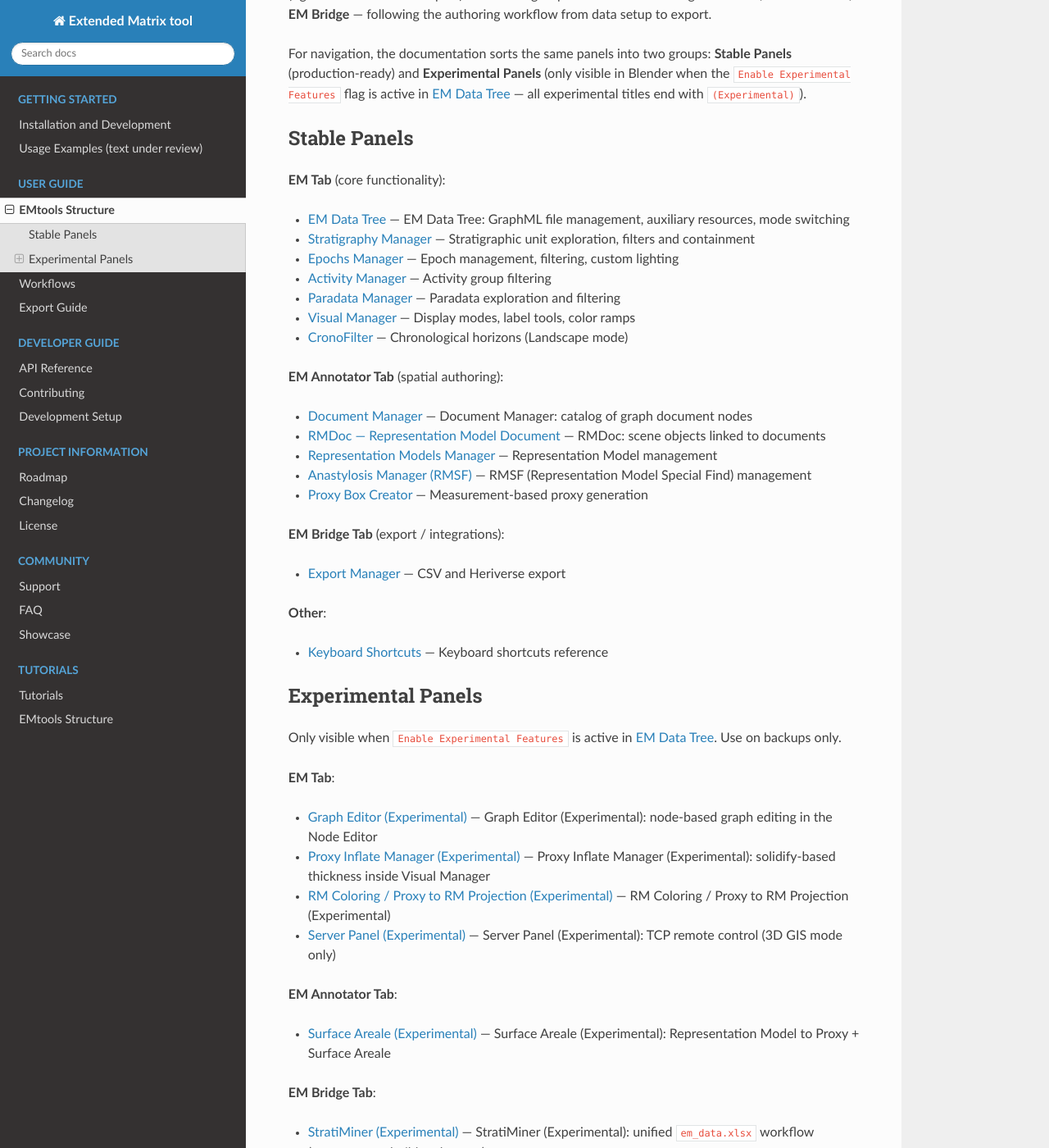
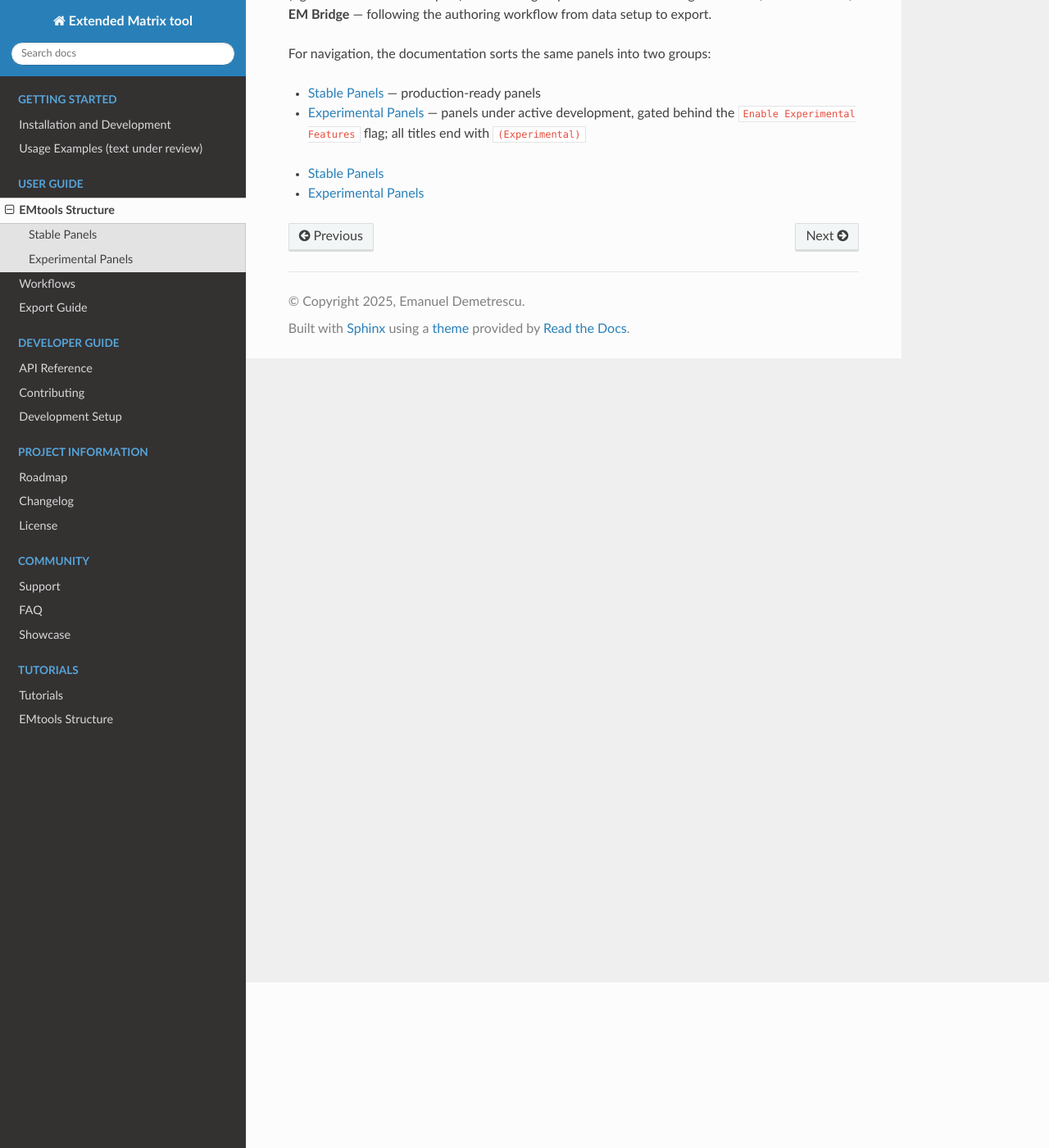
Before and after one commit to zalmoxes-laran/EM-blender-tools-doc, a Sphinx documentation site: the page built from docs/panels/index.rst, in a window 1280 px wide and 1400 px high, scrolled down 202 px. Shown: the whole window at 82% size. Built offline with Sphinx 7.4.7 and the Read the Docs theme 3.1.0, drawn with Linux system fonts in a browser that asks for light colours; some of the changed text lies outside the part shown.

```diff
--- a/docs/panels/index.rst
+++ b/docs/panels/index.rst
@@ -1,98 +1,22 @@
 EMtools Structure
 =================
 
-The addon is divided into several independent panels that can be moved within
-the Blender sidebar (right side of the 3D Viewport). Panels are grouped into
-three tab categories — **EM**, **EM Annotator**, **EM Bridge** — following
-the authoring workflow from data setup to export.
+The addon is divided into several independent panels that can be moved
+within the Blender sidebar (right side of the 3D Viewport). Panels are
+grouped into three tab categories — **EM**, **EM Annotator**,
+**EM Bridge** — following the authoring workflow from data setup to
+export.
 
 For navigation, the documentation sorts the same panels into two
-groups: **Stable Panels** (production-ready) and **Experimental Panels**
-(only visible in Blender when the ``Enable Experimental Features`` flag
-is active in :ref:`EMsetup` — all experimental titles end with
-``(Experimental)``).
+groups:
 
-Stable Panels
--------------
-
-**EM Tab** (core functionality):
-
-- :doc:`em_setup` — EM Data Tree: GraphML file management, auxiliary resources, mode switching
-- :doc:`stratigraphy_manager` — Stratigraphic unit exploration, filters and containment
-- :doc:`epochs_manager` — Epoch management, filtering, custom lighting
-- :doc:`activity_manager` — Activity group filtering
-- :doc:`paradata_manager` — Paradata exploration and filtering
-- :doc:`visual_manager` — Display modes, label tools, color ramps
-- :doc:`cronofilter` — Chronological horizons (Landscape mode)
-
-**EM Annotator Tab** (spatial authoring):
-
-- :doc:`document_manager_3d` — Document Manager: catalog of graph document nodes
-- :doc:`rmdoc_manager` — RMDoc: scene objects linked to documents
-- :doc:`rm_manager` — Representation Model management
-- :doc:`anastylosis_manager` — RMSF (Representation Model Special Find) management
-- :doc:`proxy_box_creator` — Measurement-based proxy generation
-
-**EM Bridge Tab** (export / integrations):
-
-- :doc:`export_manager` — CSV and Heriverse export
-
-**Other**:
-
-- :doc:`keyboard_shortcuts` — Keyboard shortcuts reference
-
-Experimental Panels
--------------------
-
-Only visible when ``Enable Experimental Features`` is active in
-:ref:`EMsetup`. Use on backups only.
-
-**EM Tab**:
-
-- :doc:`graph_editor` — Graph Editor (Experimental): node-based graph editing in the Node Editor
-- :doc:`proxy_inflate_manager` — Proxy Inflate Manager (Experimental): solidify-based thickness inside Visual Manager
-- :doc:`proxy_to_rm_projection` — RM Coloring / Proxy to RM Projection (Experimental)
-- :doc:`server_panel` — Server Panel (Experimental): TCP remote control (3D GIS mode only)
-
-**EM Annotator Tab**:
-
-- :doc:`surface_areale` — Surface Areale (Experimental): Representation Model to Proxy + Surface Areale
-
-**EM Bridge Tab**:
-
-- :doc:`stratiminer` — StratiMiner (Experimental): unified ``em_data.xlsx`` workflow (prompt copy, build and merge)
-- :doc:`export_statistics` — Export Statistics (Experimental): per-object mesh statistics CSV
-- :doc:`tapestry_integration` — Tapestry Integration (Experimental): AI-powered photorealistic reconstruction
-
+- :doc:`stable_panels` — production-ready panels
+- :doc:`experimental_panels` — panels under active development, gated
+  behind the ``Enable Experimental Features`` flag; all titles end
+  with ``(Experimental)``
 
 .. toctree::
    :maxdepth: 2
-   :caption: Stable Panels
 
-   em_setup
-   stratigraphy_manager
-   epochs_manager
-   activity_manager
-   paradata_manager
-   visual_manager
-   cronofilter
-   document_manager_3d
-   rmdoc_manager
-   rm_manager
-   anastylosis_manager
-   proxy_box_creator
-   export_manager
-   keyboard_shortcuts
-
-.. toctree::
-   :maxdepth: 2
-   :caption: Experimental Panels
-
-   graph_editor
-   proxy_inflate_manager
-   proxy_to_rm_projection
-   server_panel
-   surface_areale
-   stratiminer
-   export_statistics
-   tapestry_integration
+   stable_panels
+   experimental_panels
```
Also changed, not shown: docs/panels/experimental_panels.rst (added, +40 -0 lines), docs/panels/stable_panels.rst (added, +50 -0 lines).
